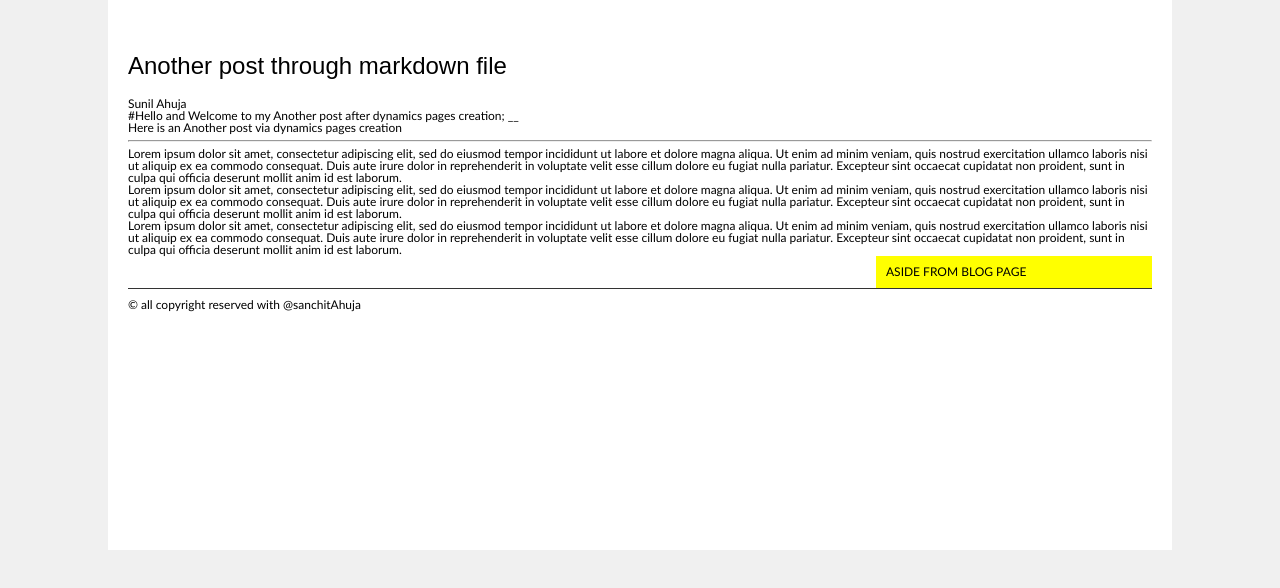
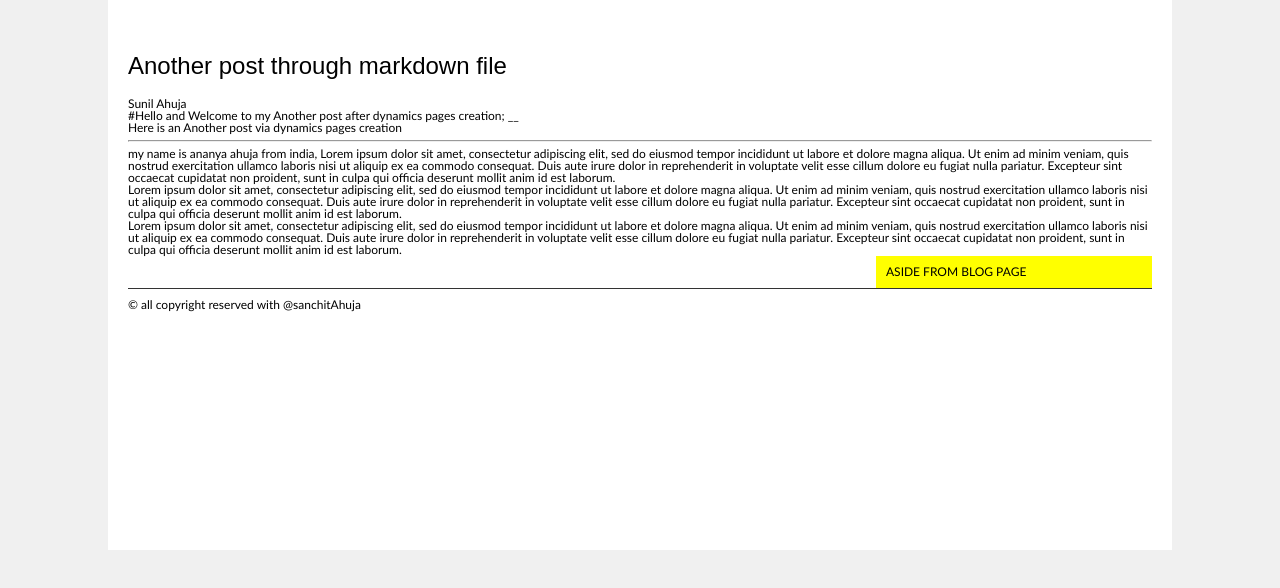
Before and after one commit to sunilfbd/portfolio, a Gatsby site in the folder portfolio/: page /blog/anotherPost in a window 1280 px wide. Shown: the part 170-758 px from the top of the page. Built offline with nearby package versions, Linux system fonts and the light colour scheme; Gatsby itself is replaced by a stand-in of ours.

Commit message:
updated post

```diff
--- a/portfolio/src/blogPosts/anotherPost.md
+++ b/portfolio/src/blogPosts/anotherPost.md
@@ -12,7 +12,7 @@
 ## Here is an Another post via dynamics pages creation
 ___
 
-Lorem ipsum dolor sit amet, consectetur adipiscing elit, sed do eiusmod tempor incididunt ut labore et dolore magna aliqua. Ut enim ad minim veniam, quis nostrud exercitation ullamco laboris nisi ut aliquip ex ea commodo consequat. Duis aute irure dolor in reprehenderit in voluptate velit esse cillum dolore eu fugiat nulla pariatur. Excepteur sint occaecat cupidatat non proident, sunt in culpa qui officia deserunt mollit anim id est laborum.
+my name is ananya ahuja from india, Lorem ipsum dolor sit amet, consectetur adipiscing elit, sed do eiusmod tempor incididunt ut labore et dolore magna aliqua. Ut enim ad minim veniam, quis nostrud exercitation ullamco laboris nisi ut aliquip ex ea commodo consequat. Duis aute irure dolor in reprehenderit in voluptate velit esse cillum dolore eu fugiat nulla pariatur. Excepteur sint occaecat cupidatat non proident, sunt in culpa qui officia deserunt mollit anim id est laborum.
 
 Lorem ipsum dolor sit amet, consectetur adipiscing elit, sed do eiusmod tempor incididunt ut labore et dolore magna aliqua. Ut enim ad minim veniam, quis nostrud exercitation ullamco laboris nisi ut aliquip ex ea commodo consequat. Duis aute irure dolor in reprehenderit in voluptate velit esse cillum dolore eu fugiat nulla pariatur. Excepteur sint occaecat cupidatat non proident, sunt in culpa qui officia deserunt mollit anim id est laborum.
 
```
